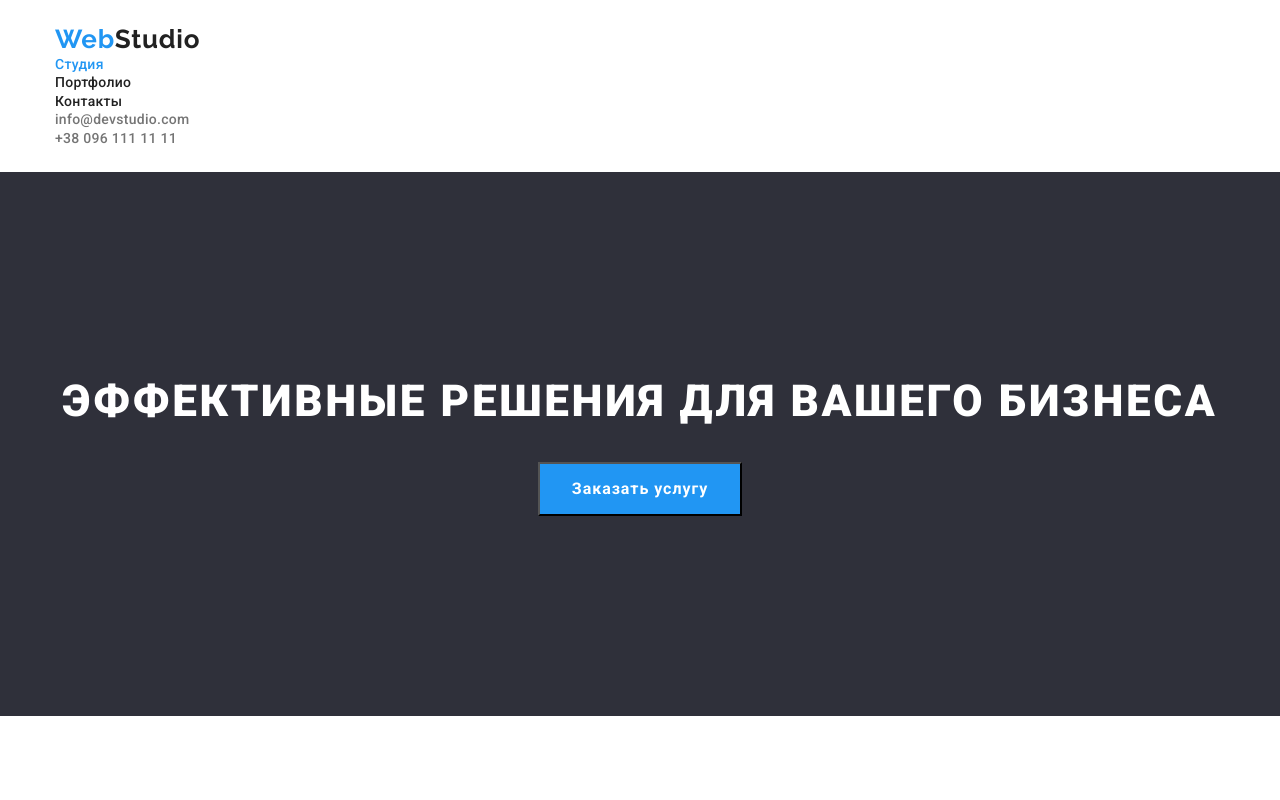
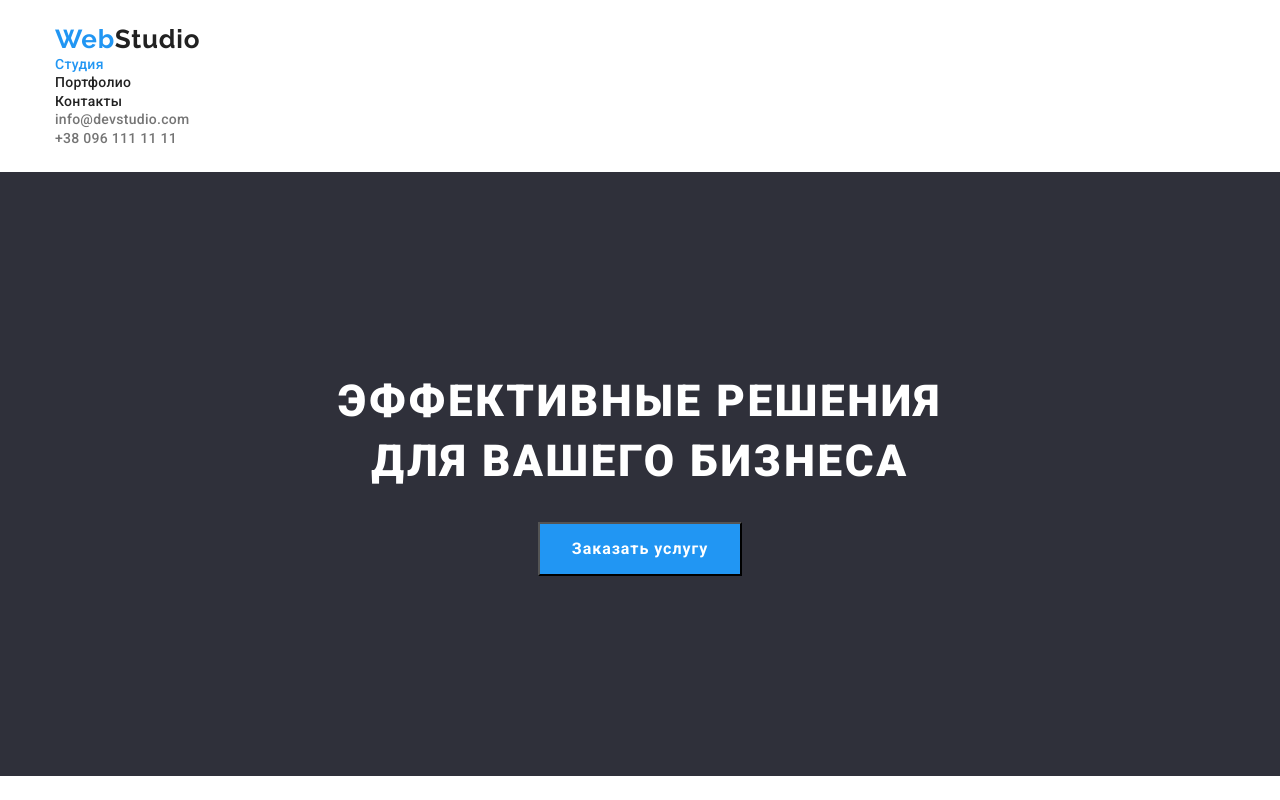
Before and after one commit to vladdubrovskyi/goit-markup-hw-03, a plain HTML site: page index.html in a window 1280 px wide. Shown: the top 800 px of the page. Drawn offline with nearby package versions, Linux system fonts and the light colour scheme.

Commit message:
додає виправлення в hero-title

```diff
--- a/css/styles.css
+++ b/css/styles.css
@@ -104,13 +104,19 @@ ol {
 /* -------------------Hero--------------------- */
 .hero {
   background-color: var(--secondary-background-color);
+
+  text-align: center;
+}
+.hero-content {
   padding-top: 200px;
   padding-bottom: 200px;
-  text-align: center;
 }
 
 .hero-title {
   margin-bottom: 30px;
+  width: 696px;
+  margin-left: auto;
+  margin-right: auto;
   text-align: center;
   font-weight: 900;
   font-size: 44px;
--- a/index.html
+++ b/index.html
@@ -35,8 +35,10 @@
       <main>
           <section class="hero">
             <div class="container">
+                <div class="hero-content">
               <h1 class="hero-title">Эффективные решения для вашего бизнеса</h1>
               <button type="button" class="hero-button">Заказать услугу</button>
+                </div>
             </div>
           </section>
           <section class="advantages">
```
